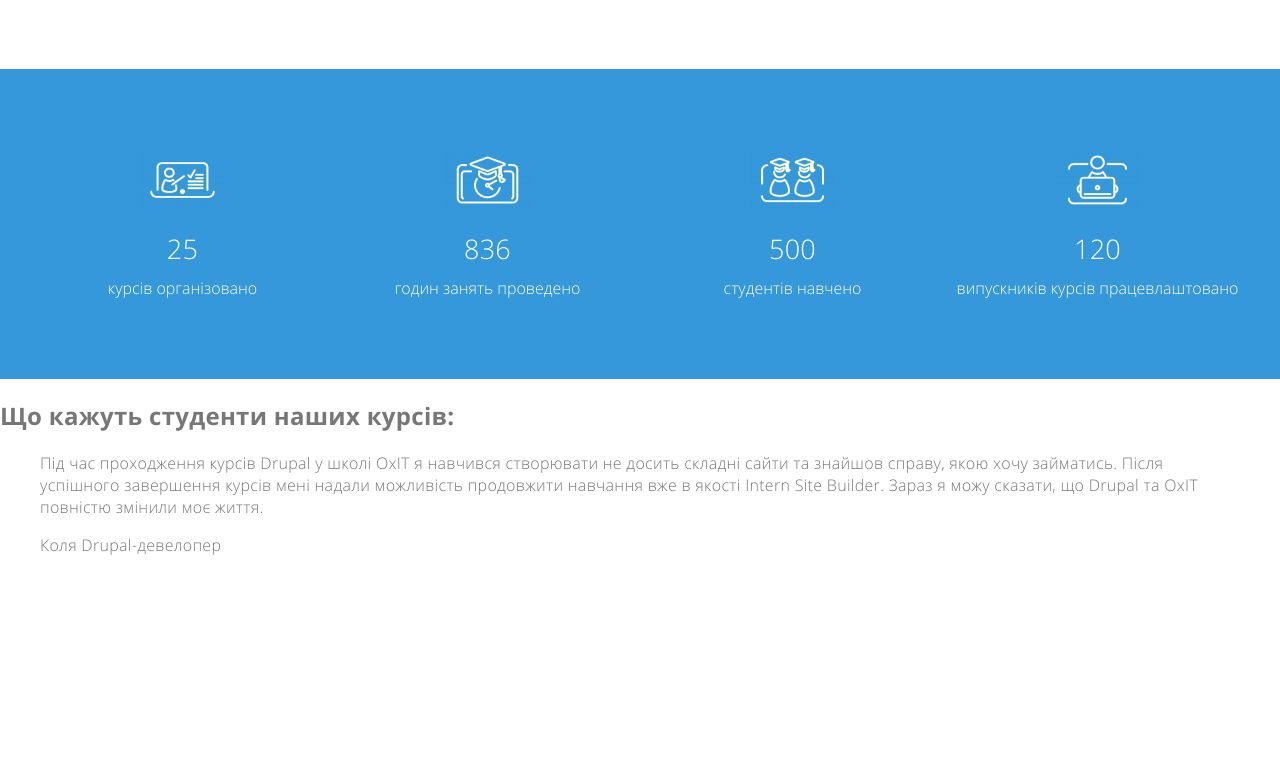
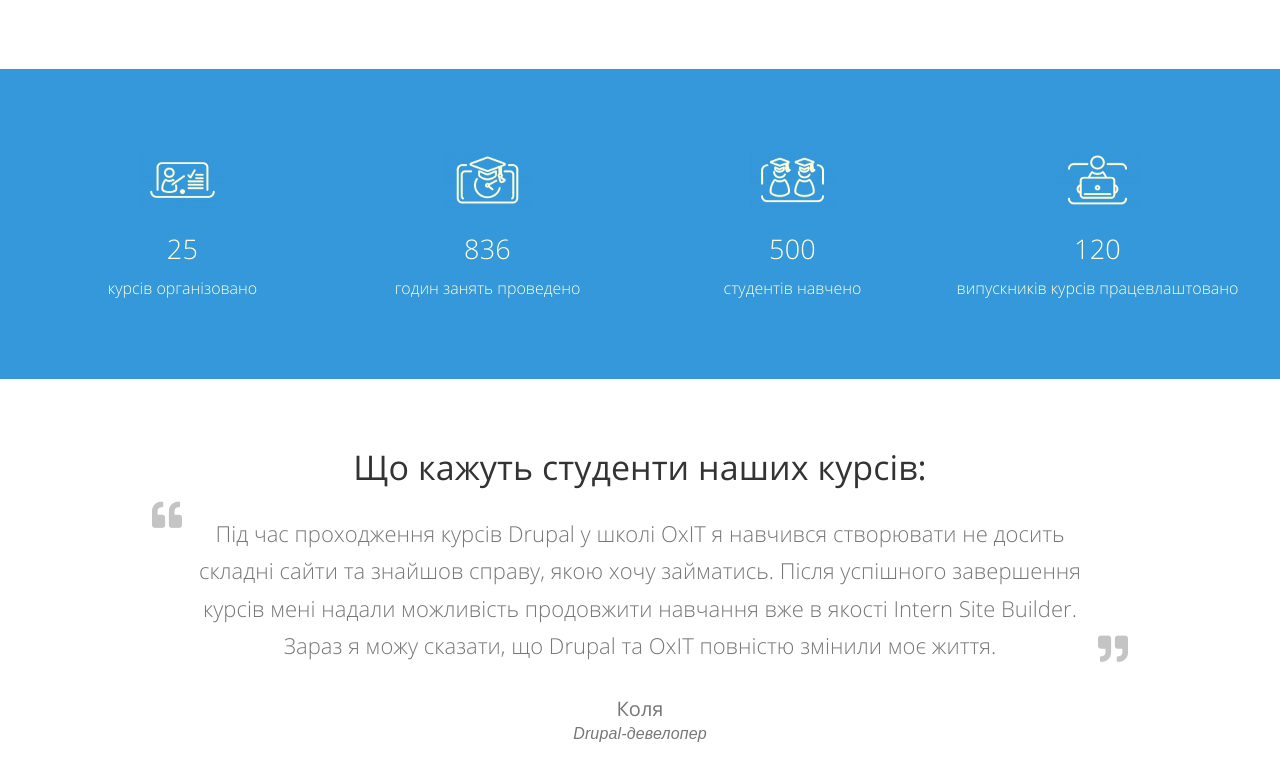
Before and after one commit to yuraulio/id_html, a website: page app/index.html in a window 1280 px wide. Shown: the part 1264-2044 px from the top of the page. Before the commit the page ends 1836 px from the top, so only its background shows below. Drawn offline with Linux system fonts and the light colour scheme.

Commit message:
Зробив блок з цитатами в режимі десктоп без слайдера.

```diff
--- a/app/index.html
+++ b/app/index.html
@@ -140,7 +140,7 @@
           </p>
           <figcaption>
             <p>
-              Коля
+              <span>Коля</span>
               <span>Drupal-девелопер</span>
             </p>
           </figcaption>
--- a/app/scss/_cite.scss
+++ b/app/scss/_cite.scss
@@ -2,8 +2,75 @@
   width: 100%;
 
   section {
-    @include flex();
+    @include flex($dir: column, $align: center);
     @include content_block();
-    min-height: 527px;
+    padding: 65px 15px;
+    // min-height: 527px;
+
+    h2 {
+      margin: 0;
+      font-size: 34px;
+      font-family: 'Open Sans';
+      font-weight: normal;
+      letter-spacing: 0.002em;
+      color: $header;
+    }
+
+    blockquote {
+      margin: 3px 0 0;
+      width: 900px;
+      text-align: center;
+      color: $text;
+
+      > p {
+        position: relative;
+        font-size: 22px;
+        line-height: 1.7em;
+        letter-spacing: 0.001em;
+      }
+
+      > p:before {
+        position: absolute;
+        left: -38px;
+        top: -15px;
+        content: "\f10d";
+        font-family: 'Awesome';
+        font-size: 30px;
+        line-height: 30px;
+        color: #c4c4c4;
+      }
+
+      > p:after {
+        position: absolute;
+        right: -38px;
+        bottom: -4px;
+        content: "\f10e";
+        font-family: 'Awesome';
+        font-size: 30px;
+        color: #c4c4c4;
+      }
+
+      figcaption {
+          margin-top: 30px;
+
+        > p {
+          @include flex($dir: column, $align: center);
+
+          span:first-child {
+            font-size: 20px;
+            font-weight: 400;
+            letter-spacing: 0.001em;
+          }
+
+          span:last-child {
+            margin-top: 3px;
+            font-family: sans-serif;
+            font-style: italic;
+            font-weight: 300;
+            letter-spacing: 0.01em;
+          }
+        }
+      }
+    }
   }
 }
--- a/app/scss/style.scss
+++ b/app/scss/style.scss
@@ -58,6 +58,12 @@
   font-style: italic;
   font-weight: 600;
 }
+@font-face {
+  font-family: 'Awesome';
+  src: url('../fonts/fa-solid-900.ttf');
+  font-style: normal;
+  font-weight: 900;
+}
 
 $blue: #3498db;
 $bblue: #337ab7;
@@ -74,10 +80,9 @@ $grey: #f7f7f7;
 }
 
 @mixin content_block {
-  box-sizing: border-box;
   margin: 0 auto;
   padding: 0 15px;
-  max-width: 1250px;
+  max-width: 1220px;
 }
 
 @mixin flex(
@@ -111,4 +116,3 @@ html {
 }
 
 @import 'brakepoints';
-remote test
```
Also changed, not shown: app/css/style.css, app/fonts/fa-solid-900.ttf (added), app/images/quote-left.svg (added), app/images/quote-right.svg (added).
